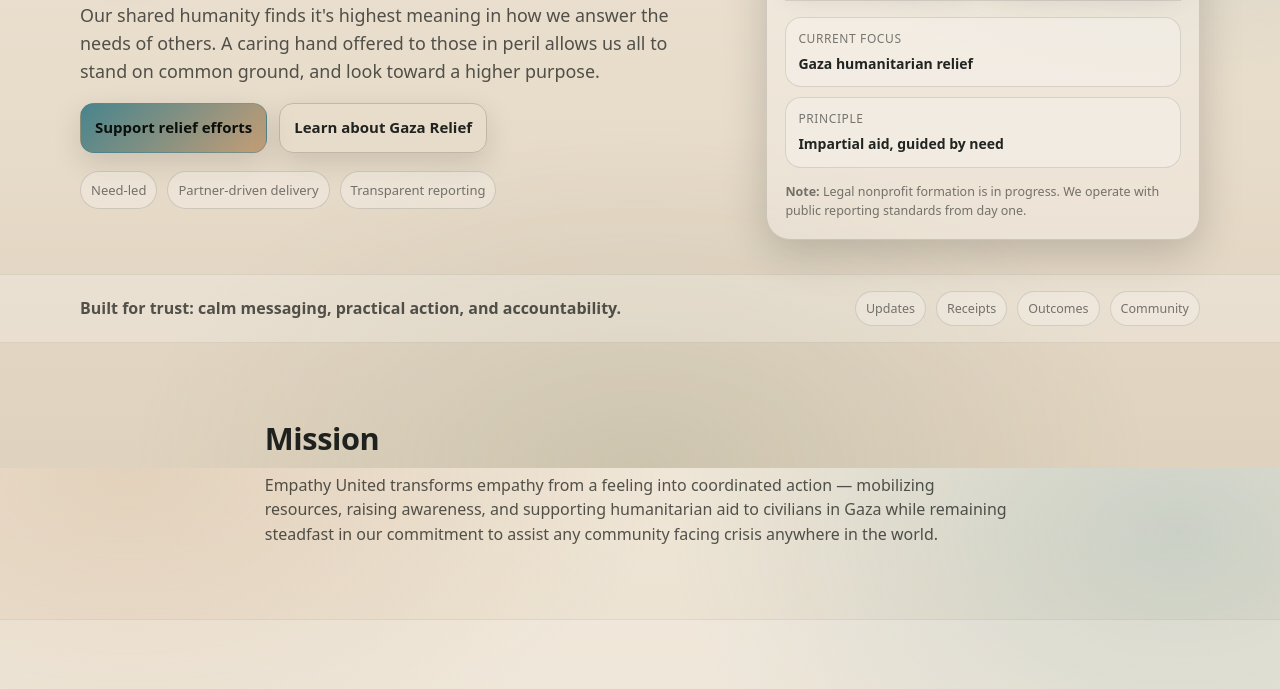
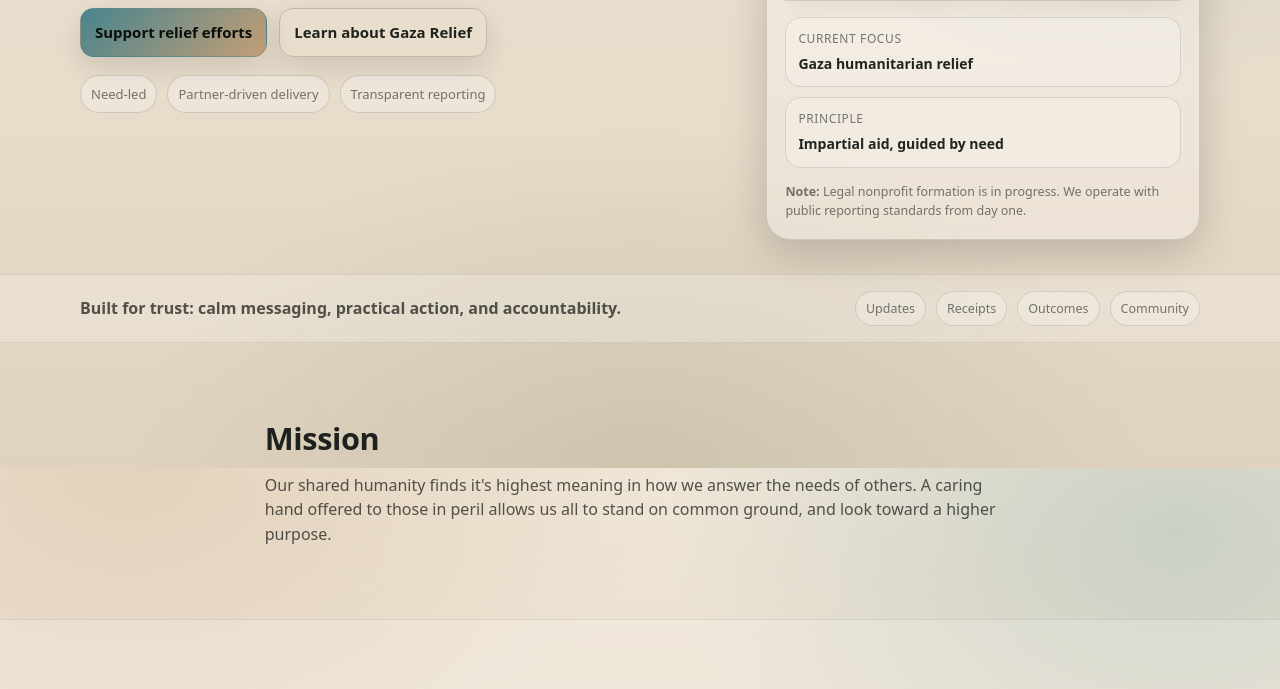
Before and after one commit to empathyunited/EmpathyUnited, a plain HTML site: page index.html in a window 1280 px wide. Shown: the part 332-1021 px from the top of the page. Drawn offline with Linux system fonts and the light colour scheme.

Commit message:
Update index.html

```diff
--- a/index.html
+++ b/index.html
@@ -45,9 +45,8 @@
             </h1>
 
             <p class="lead">
-             Our shared humanity finds it's highest meaning in how we answer the needs of others.
-             A caring hand offered to those in peril allows us all to stand on common ground,
-             and look toward a higher purpose.
+
+
             </p>
 
             <div class="cta-row">
@@ -113,9 +112,9 @@
         <div class="container section-head">
           <h2>Mission</h2>
           <p>
-            Empathy United transforms empathy from a feeling into coordinated action — mobilizing resources, raising
-            awareness, and supporting humanitarian aid to civilians in Gaza while remaining steadfast in our commitment
-            to assist any community facing crisis anywhere in the world.
+            Our shared humanity finds it's highest meaning in how we answer the needs of others.
+             A caring hand offered to those in peril allows us all to stand on common ground,
+             and look toward a higher purpose.
           </p>
         </div>
       </section>
```
